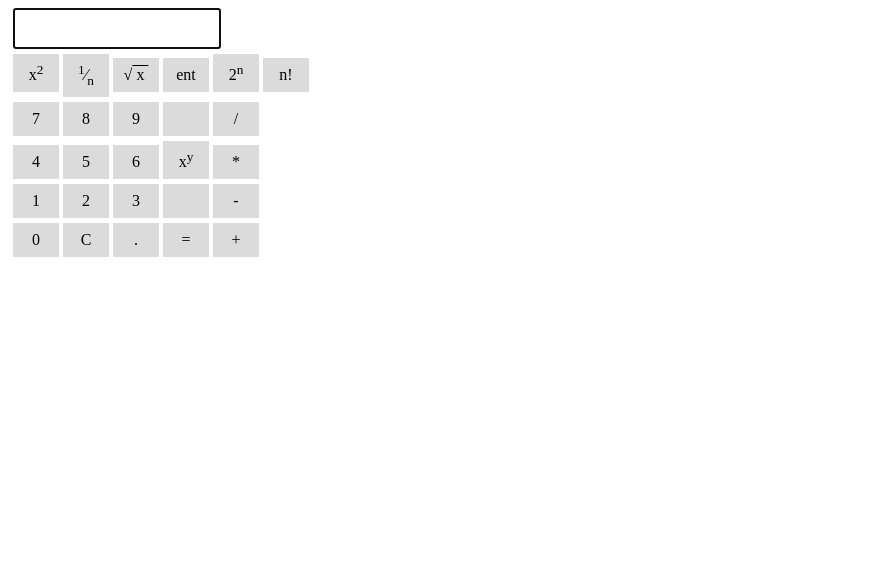
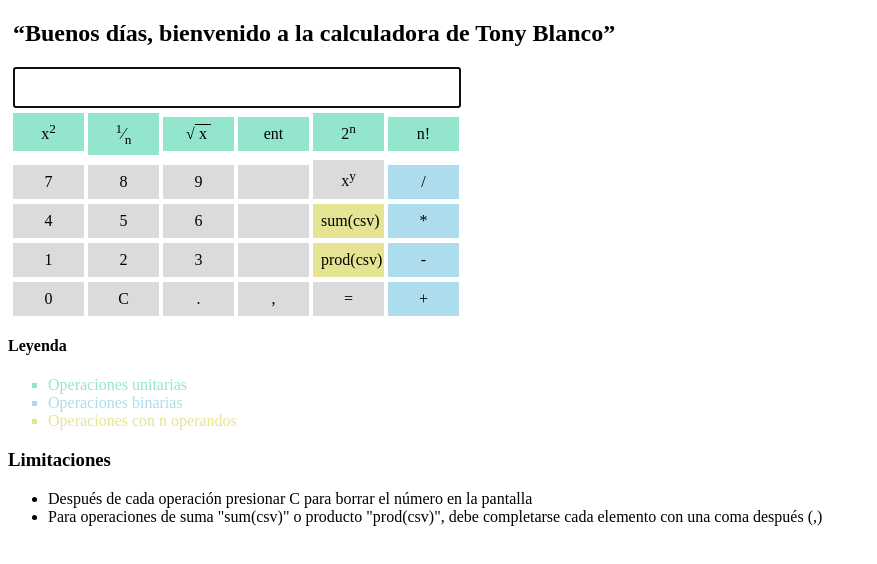
Before and after one commit to tblancog/jquerycalc, a plain HTML site: page index.html in a window 1280 px wide. Shown: the whole page, without its empty margins (0-877 px from the left). Drawn offline with Linux system fonts and the light colour scheme.

Commit message:
* Agregar operaciones faltantes * Operaciones con n operandos

```diff
--- a/css/style.css
+++ b/css/style.css
@@ -6,7 +6,7 @@ section .btn, .fn{
 }
 .btn, .fn{
   padding:8px;
-  width:30px;
+  width:55px;
   background: #DBDBDB;
   text-align: center;
 }
@@ -16,6 +16,28 @@ section .btn, .fn{
 #resultado{
   height: 35px;
   text-align: right;
-  width: 200px;
+  width: 440px;
   font-size: 1.2em;
 }
+.leyenda li{
+  list-style-type: square;
+}
+.oneoperand .fn{
+  background: #93E6CD;
+}
+.bioperand{
+  background: #ADDDED;
+}
+.noperands{
+  background: #E6E393;
+}
+
+.leyenda li.unitarias{
+  color: #93E6CD;
+}
+.leyenda li.binarias{
+  color: #ADDDED;
+}
+.leyenda li.noperandos{
+  color: #E6E393;
+}
--- a/index.html
+++ b/index.html
@@ -9,11 +9,14 @@
 </head>
 <body>
   <section>
+    <h1>“Buenos días, bienvenido a la calculadora de Tony Blanco”</h1>
+  </section>
+  <section>
     <input type="text" value="" id="resultado">
   </section>
 
   <!-- Operaciones unitarias -->
-  <section>
+  <section class="oneoperand">
     <div class="fn" id="pow">x<sup>2</sup></div>
     <div class="fn" id="inv"><sup>1</sup>&frasl;<sub>n</sub> </div>
     <div class="fn" id="sqrt">
@@ -26,21 +29,22 @@
     <div class="fn" id="factorial">n!</div>
   </section>
 
-
   <section>
     <div class="btn" id="7">7</div>
     <div class="btn" id="8">8</div>
     <div class="btn" id="9">9</div>
     <div class="btn">&nbsp;</div>
-    <div class="btn" id="/">/</div>
+    <div class="btn" id="powerxy">x<sup>y</sup></div>
+    <div class="btn bioperand" id="/">/</div>
   </section>
 
   <section>
     <div class="btn">4</div>
     <div class="btn">5</div>
     <div class="btn">6</div>
-    <div class="btn" id="powerxy">x<sup>y</sup></div>
-    <div class="btn">*</div>
+    <div class="btn">&nbsp;</div>
+    <div class="btn noperands" id="sumacsv">sum(csv)</div>
+    <div class="btn bioperand">*</div>
   </section>
 
   <section>
@@ -48,16 +52,32 @@
     <div class="btn">2</div>
     <div class="btn">3</div>
     <div class="btn">&nbsp;</div>
-    <div class="btn">-</div>
+    <div class="btn noperands" id="prodcsv">prod(csv)</div>
+    <div class="btn bioperand">-</div>
   </section>
 
   <section>
     <div class="btn">0</div>
     <div class="btn">C</div>
     <div class="btn">.</div>
+    <div class="btn">,</div>
     <div class="btn">=</div>
-    <div class="btn">+</div>
+    <div class="btn bioperand">+</div>
   </section>
+
+  <footer>
+    <h4>Leyenda</h4>
+    <ul class="leyenda">
+      <li class="unitarias">Operaciones unitarias</li>
+      <li class="binarias">Operaciones binarias</li>
+      <li class="noperandos">Operaciones con n operandos</li>
+    </ul>
+    <h3>Limitaciones</h3>
+    <ul>
+      <li>Después de cada operación presionar C para borrar el número en la pantalla</li>
+      <li>Para operaciones de suma "sum(csv)" o producto "prod(csv)", debe completarse cada elemento con una coma después (,)</li>
+    </ul>
+  </footer>
 
 </body>
 <script src="js/jquery.min.js"></script>
--- a/js/app.js
+++ b/js/app.js
@@ -13,32 +13,45 @@ $(".btn").click(function(){
 
     actual = $("#resultado").val();
 
+    // Borrar
     if(vlr=="C"){
+
       $("#resultado").val("");
 
-    }else{
-        if(vlr=="="){
+    } else if( vlr=="=" ) {
 
-            // Revisar si tiene operador de exponencial
-            if( actual.indexOf('^') > 0  ){
+        // Revisar si tiene operador de exponencial
+        if( actual.indexOf('^') > 0 ) {
 
-              operands =   $("#resultado").val().split('^');
-              $("#resultado").val( Math.pow(operands[0], operands[1]) );
-            }  else {
+          operands =   $("#resultado").val().split('^');
+          $("#resultado").val( Math.pow(operands[0], operands[1]) );
 
-              $("#resultado").val(eval(actual));
-            }
-        }else{
-            $("#resultado").val(actual + vlr);
+        } else {
+
+          // Evalúa la operación con eval
+          $("#resultado").val(eval(actual));
         }
+    } else if( this.id == 'sumacsv' || this.id == 'prodcsv' ) {
+
+      actual = $("#resultado").val().split(',');
+      console.log( recorrerYOperar(actual, this.id));
+
+      $("#resultado").val( recorrerYOperar(actual, this.id) );
+    }
+
+    else {
+
+      $("#resultado").val(actual + vlr);
     }
 });
 
 // Operaciones unitarias
 $(".fn").click(function(){
+
   fn = this.id;
   resultado = $("#resultado");
   actual = resultado.val() * 1;
+
   switch (fn) {
 
     case 'pow': resultado.val( Math.pow(actual, 2) ); break;
@@ -63,6 +76,7 @@ $(".fn").click(function(){
   }
 });
 
+
 // Factorial de un número usando recursividad
 function factorial(num){
 
@@ -77,16 +91,22 @@ function factorial(num){
   }
 }
 
-// Suma de elementos de un array
-function suma(array){
+// Operaciones con n operandos (suma y multiplicación)
+function recorrerYOperar(array, tipo){
   if(array && array.length > 0){
     acum = 0;
+    producto = 1;
     $.each( array, function(indice, valor){
-      acum+= valor;
+
+      if (tipo == 'sumacsv') {
+        acum += (valor * 1);
+
+      } else {
+        producto *= (valor * 1);
+        acum = producto;
+      }
     } );
     return acum;
 
-  } else {
-    return ;
   }
 }
```
